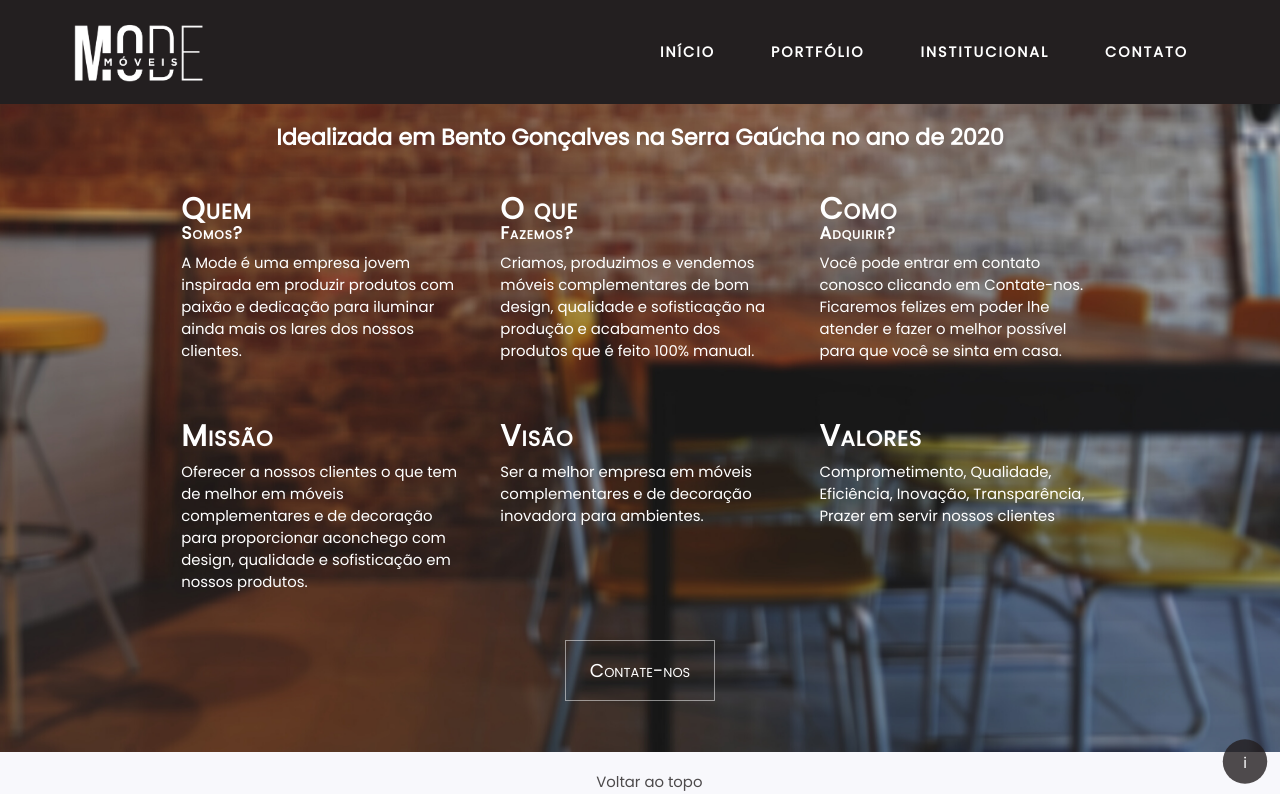
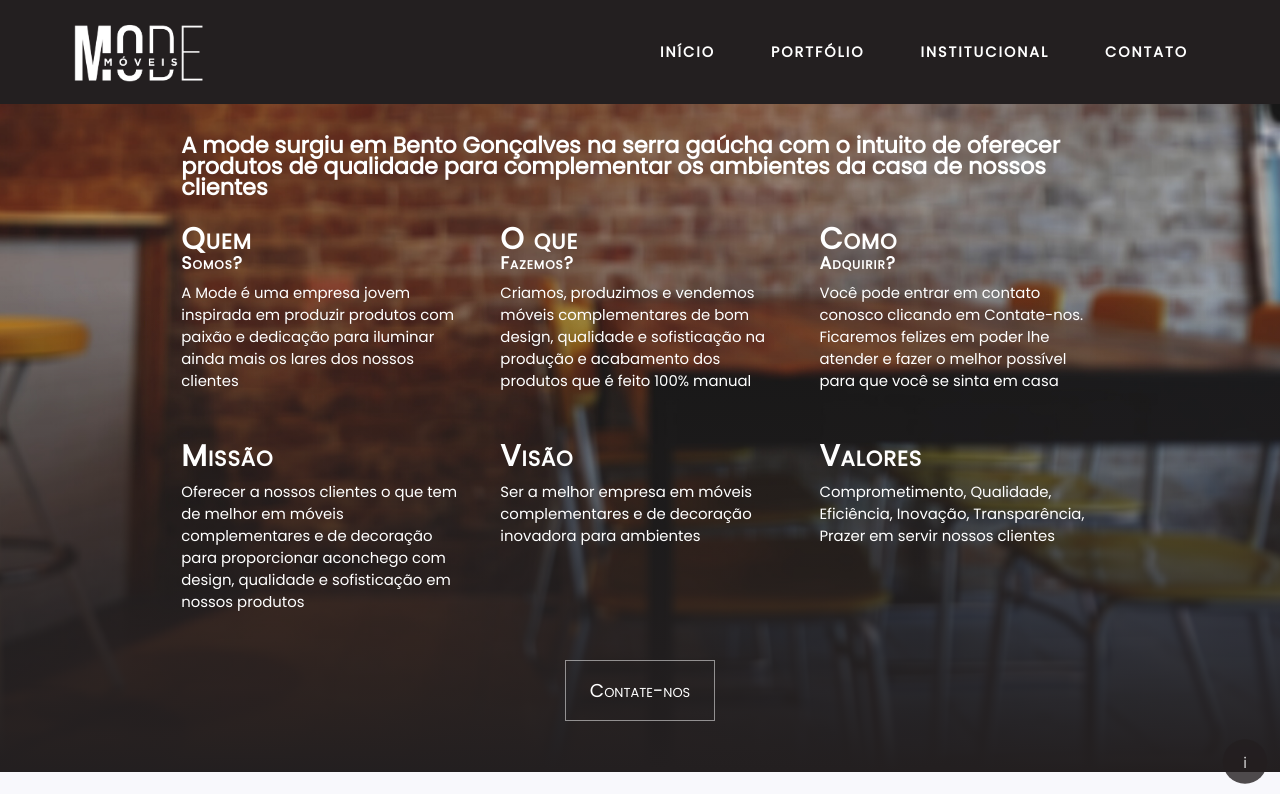
Before and after one commit to peedrinhoph/mode, a React (Create React App) app: page /about-us in a window 1280 px wide. Shown: the top 794 px of the page. Built offline with nearby package versions, Linux system fonts and the light colour scheme; the HTML template or start-up script is replaced by a standard one.

Commit message:
Perfumaria

```diff
--- a/src/pages/AboutUs/index.js
+++ b/src/pages/AboutUs/index.js
@@ -29,31 +29,33 @@ function AboutUs() {
                 <div id="page-about-content">
                     <div className="section-about">
                         <div className="section-about-title">
-                            <h2>Idealizada em Bento Gonçalves na Serra Gaúcha no ano de 2020</h2>
+                            <h2>A mode surgiu em Bento Gonçalves na serra gaúcha com o intuito de oferecer produtos de qualidade para complementar os ambientes da casa de nossos clientes </h2>
                         </div>
                         <div className="section-mv">
                             <div className="section-m">
                                 <h1>Quem</h1>
                                 <h3>Somos?</h3>
-                                <p>A Mode é uma empresa jovem inspirada em produzir produtos com paixão e dedicação para iluminar ainda mais os lares dos nossos clientes.</p>
+                                <p>A Mode é uma empresa jovem inspirada em produzir produtos com paixão e dedicação para iluminar ainda mais os lares dos nossos clientes</p>
                             </div>
                             <div className="section-m">
                                 <h1>O que</h1>
                                 <h3>Fazemos?</h3>
-                                <p>Criamos, produzimos e vendemos móveis complementares de bom design, qualidade e sofisticação na produção e acabamento dos produtos que é feito 100% manual.</p>
+                                <p>Criamos, produzimos e vendemos móveis complementares de bom design, qualidade e sofisticação na produção e acabamento dos produtos que é feito 100% manual</p>
                             </div>
                             <div className="section-m">
                                 <h1>Como</h1>
                                 <h3>Adquirir?</h3>
-                                <p>Você pode entrar em contato conosco clicando em Contate-nos. Ficaremos felizes em poder lhe atender e fazer o melhor possível para que você se sinta em casa.</p>
+                                <p>Você pode entrar em contato conosco clicando em Contate-nos. Ficaremos felizes em poder lhe atender e fazer o melhor possível para que você se sinta em casa</p>
                             </div>
+                        </div>
+                        <div className="section-mv">
                             <div className="section-m">
                                 <h1>Missão</h1>
-                                <p>Oferecer a nossos clientes o que tem de melhor em móveis complementares e de decoração para proporcionar aconchego com design, qualidade e sofisticação em nossos produtos.</p>
+                                <p>Oferecer a nossos clientes o que tem de melhor em móveis complementares e de decoração para proporcionar aconchego com design, qualidade e sofisticação em nossos produtos</p>
                             </div>
                             <div className="section-m">
                                 <h1>Visão</h1>
-                                <p>Ser a melhor empresa em móveis complementares e de decoração inovadora para ambientes.</p>
+                                <p>Ser a melhor empresa em móveis complementares e de decoração inovadora para ambientes</p>
                             </div>
                             <div className="section-m">
                                 <h1>Valores</h1>
--- a/src/pages/AboutUs/styles.css
+++ b/src/pages/AboutUs/styles.css
@@ -19,13 +19,14 @@
   .section-about {
     padding-right: 5vw;
     padding-left: 5vw;
+    background: linear-gradient(to bottom, transparent 25%, var(--color-primary));
   }
 
   .section-about-title {
-    margin-bottom: 1.6rem;
     font: Poppins;
-    text-align: center;
     color: var(--color-title-in-primary);
+    line-height: 140%;
+    padding: 1.6rem 0 0 1.6rem;
   }
 
   .section-mv {
--- a/src/pages/Contact/styles.css
+++ b/src/pages/Contact/styles.css
@@ -6,7 +6,6 @@
 #page-contact main {
     display: flex;
     width: 100%;
-
     justify-content: center;
     align-items: center;
 }
--- a/src/pages/Inicio/styles.css
+++ b/src/pages/Inicio/styles.css
@@ -140,6 +140,7 @@
     padding: 0 0 0 0;
     flex-direction: row;
     justify-content: space-around;
+
 }
 /*
 .section-transition-image:after {
```
